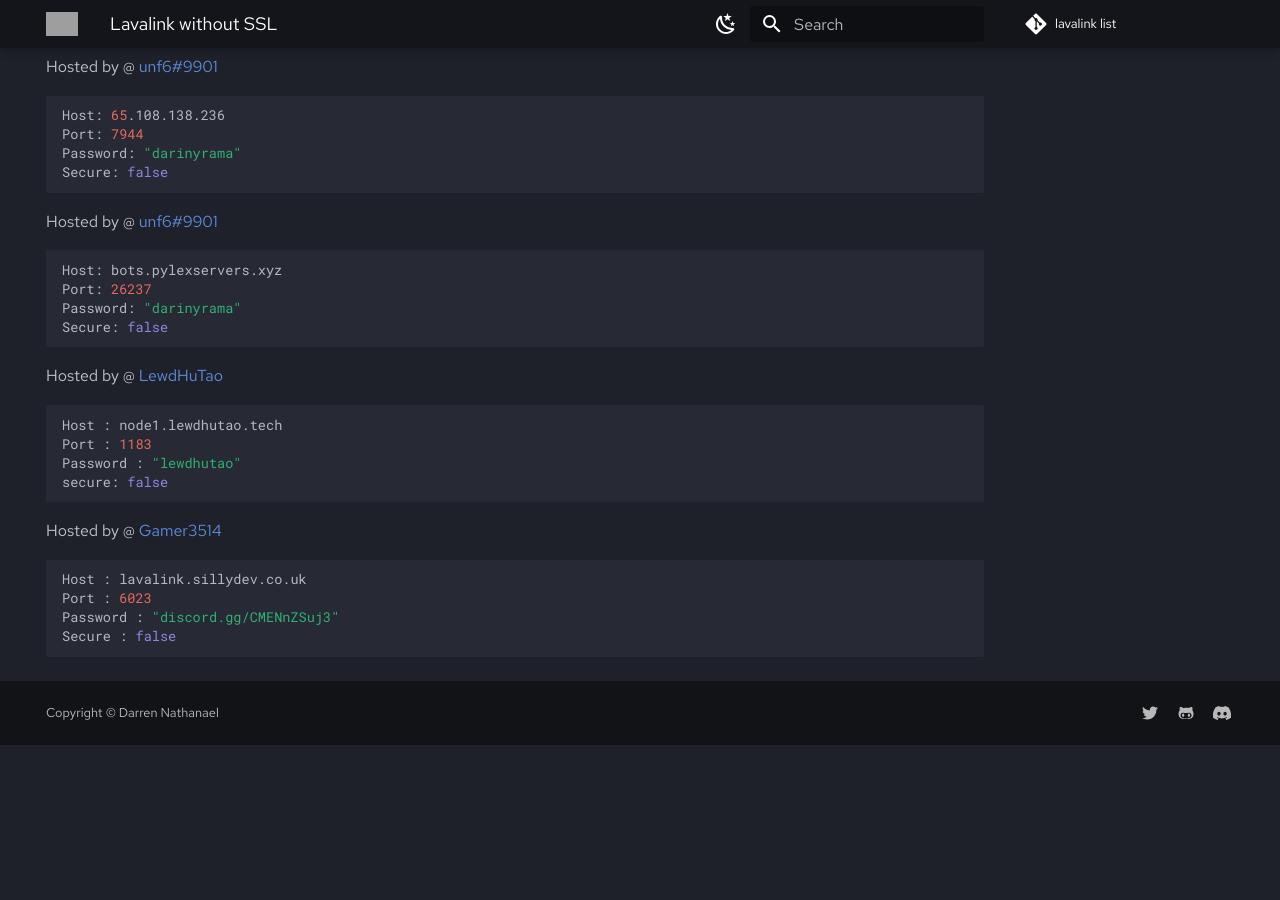
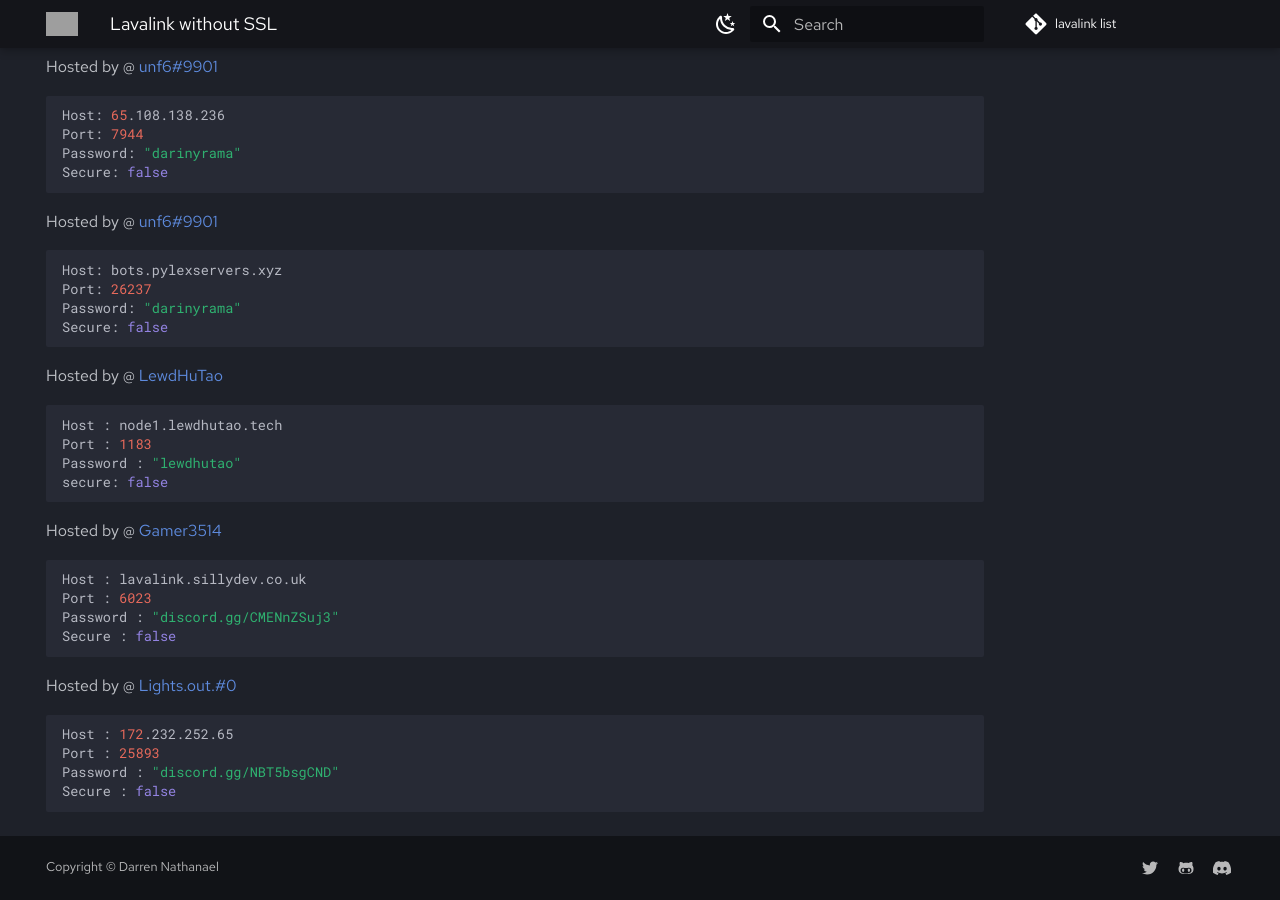
Before and after one commit to DarrenOfficial/lavalink-list, an MkDocs documentation site: the page built from docs/NoSSL/lavalink-without-ssl.md, in a window 1280 px wide and 900 px high, scrolled down 5460 px. Built offline with MkDocs 1.6.1 and Material for MkDocs 9.7.7, drawn with Linux system fonts in a browser that asks for light colours; comment, search, counter and statistics services are not loaded; before the commit the page ends 6205 px from its top, so only the background shows below that; grey boxes are pictures that could not be loaded.

Commit message:
Pls add my LavaLink  (#367)

````diff
--- a/docs/NoSSL/lavalink-without-ssl.md
+++ b/docs/NoSSL/lavalink-without-ssl.md
@@ -309,3 +309,10 @@ Port : 6023
 Password : "discord.gg/CMENnZSuj3"
 Secure : false
 ```
+Hosted by @ [Lights.out.#0](https://discord.gg/AaZasMN3yG)
+```bash
+Host : 172.232.252.65
+Port : 25893
+Password : "discord.gg/NBT5bsgCND"
+Secure : false
+```
````
